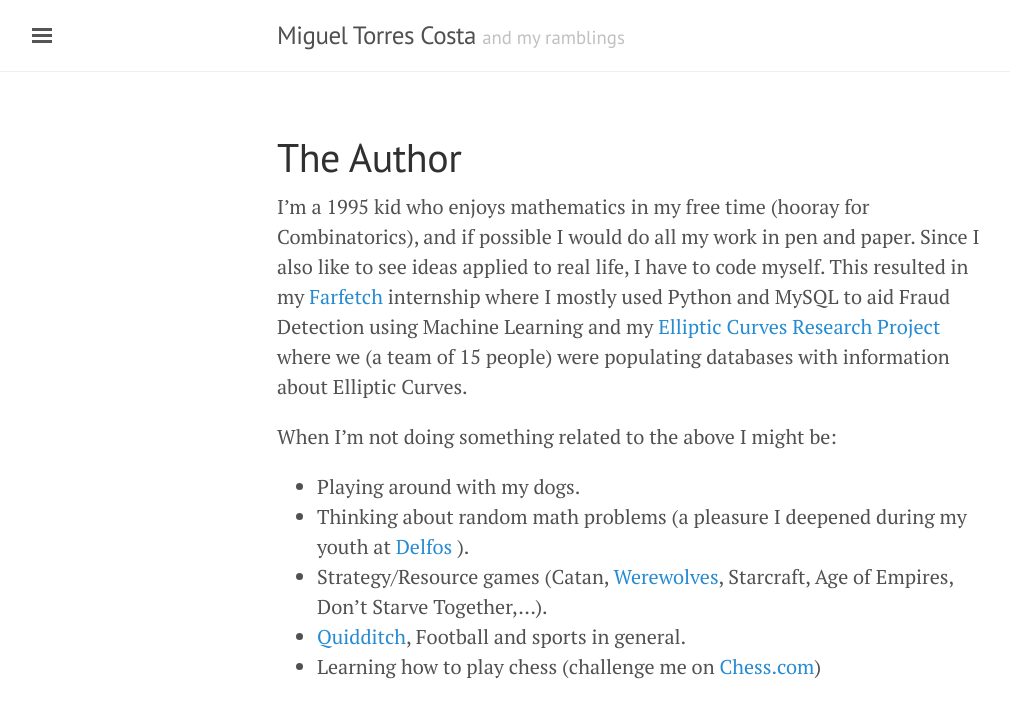
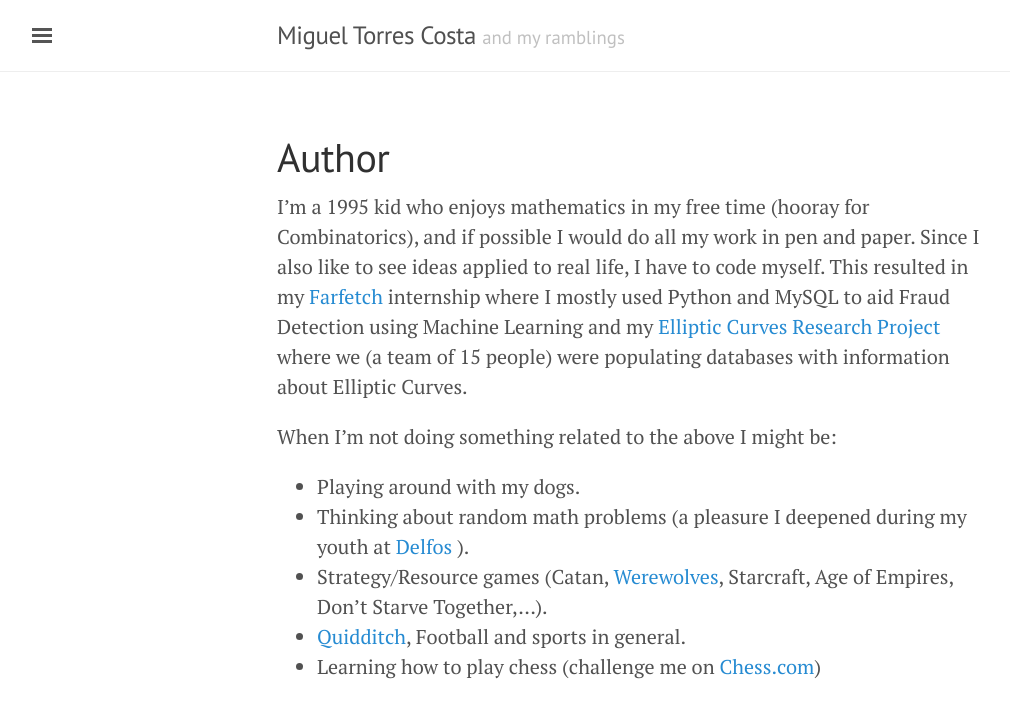
Before and after one commit to migueltorrescosta/migueltorrescosta.github.io, a Jekyll site: the page built from page_Author.md, in a window 1280 px wide. Shown: the top 718 px of the page, without its empty margins (3-1013 px from the left). Built offline with Jekyll 4.4.1, drawn with Linux system fonts in a browser that asks for light colours; nearby versions of some CDN libraries.

Commit message:
rename The Author page to Author

```diff
--- a/page_The_Author.md
+++ b/page_Author.md
@@ -1,8 +1,8 @@
 ---
 layout: page
-title: The Author
+title: Author
 comments: false
-permalink: /the_author/
+permalink: /author/
 ---
 
 I'm a 1995 kid who enjoys mathematics in my free time (hooray for Combinatorics), and if possible I would do all my work in pen and paper. Since I also like to see ideas applied to real life, I have to code myself. This resulted in my [Farfetch]({{site.baseurl}}{% link _posts/2014-07-23-Farfetch.md %}) internship where I mostly used Python and MySQL to aid Fraud Detection using Machine Learning and my [Elliptic Curves Research Project]({{site.baseurl}}{% link _posts/2015-09-18-Elliptic-Curves.md %}) where we (a team of 15 people) were populating databases with information about Elliptic Curves.
```
Also changed, not shown: index.md (+1 -1 lines).
